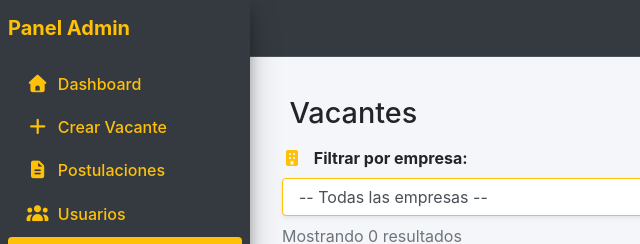
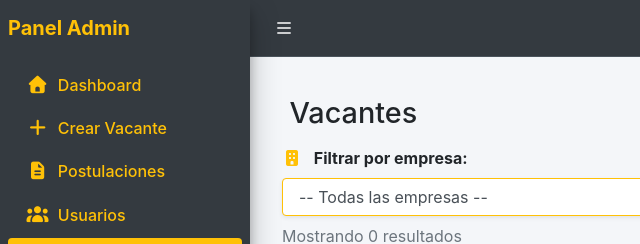
Before and after one commit to BATEIL-BolsaDeTrabajo/bolsa-trabajo-bateil, a website: page frontend/public/admin/vacantes.html in a window 1280 px wide. Shown: the top 244 px of the page, 0-640 px from the left. Drawn offline with nearby package versions, Linux system fonts and the light colour scheme; no server answers.

Commit message:
Agregue el boton de menu en las paginas de admin

```diff
--- a/frontend/public/admin/vacantes.html
+++ b/frontend/public/admin/vacantes.html
@@ -35,11 +35,19 @@
 
 
 </head>
-<body class="hold-transition sidebar-mini">
+<body class="hold-transition sidebar-mini layout-fixed layout-navbar-fixed layout-footer-fixed">
 <div class="wrapper">
 
   <!-- Navbar -->
-  <nav class="main-header navbar navbar-expand bg-dark navbar-dark py-2">
+ <nav class="main-header navbar navbar-expand bg-dark navbar-dark py-2">
+    <!-- Botón para mostrar u ocultar el menú lateral -->
+    <ul class="navbar-nav">
+      <li class="nav-item">
+        <a class="nav-link" data-widget="pushmenu" href="#" role="button">
+         <i class="fas fa-bars"></i>
+        </a>
+    </li>
+    </ul>
     <ul class="navbar-nav ml-auto">
       <li class="nav-item">
         <a class="nav-link text-warning font-weight-bold" href="#" onclick="logout()">
```
Also changed, not shown: frontend/public/admin/carrusel.html (+9 -1 lines), frontend/public/admin/crear-vacante.html (+9 -1 lines), frontend/public/admin/dashboard.html (+8 -0 lines), frontend/public/admin/postulaciones.html (+8 -0 lines), frontend/public/admin/usuarios.html (+8 -0 lines).
